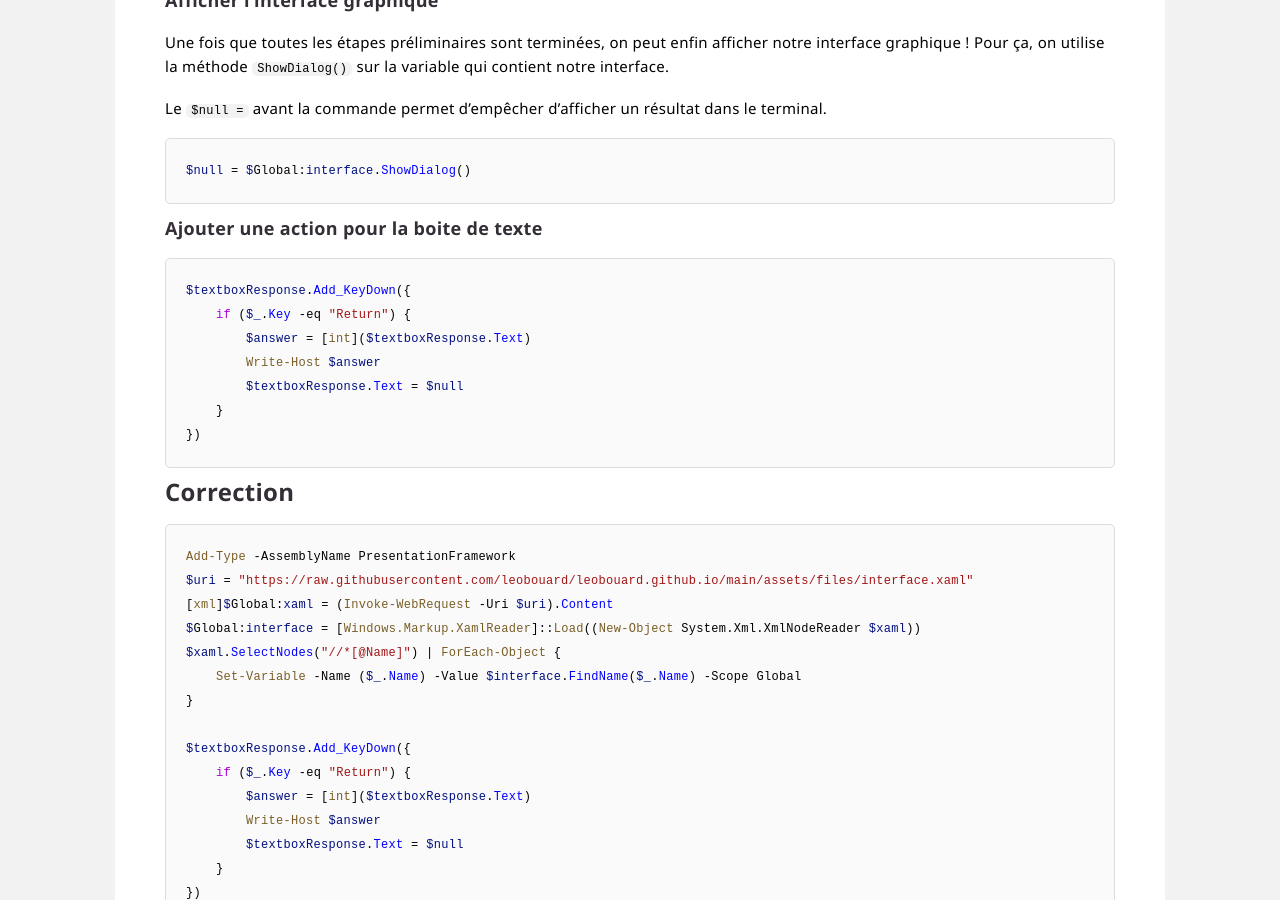
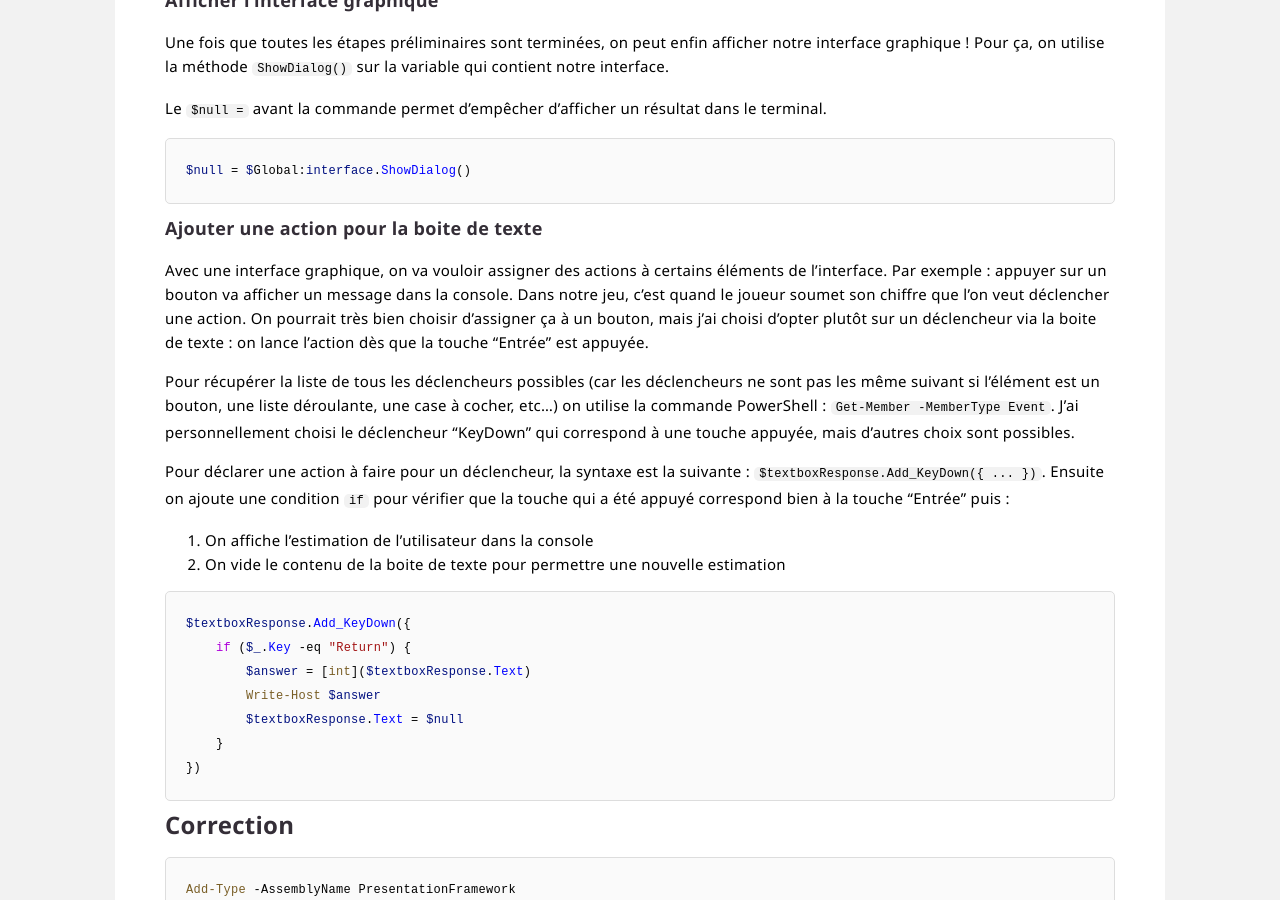
Before and after one commit to leobouard/leobouard.github.io, a Jekyll site: the page built from _posts/2022-12-01-cours-pratique-powershell-008.md, in a window 1280 px wide and 900 px high, scrolled down 1930 px. Built offline with Jekyll 4.4.1, drawn with Linux system fonts in a browser that asks for light colours; some web fonts are replaced; some of the changed text lies outside the part shown.

Commit message:
Update 2022-12-01-cours-pratique-powershell-008.md

````diff
--- a/_posts/2022-12-01-cours-pratique-powershell-008.md
+++ b/_posts/2022-12-01-cours-pratique-powershell-008.md
@@ -82,6 +82,15 @@ $null = $Global:interface.ShowDialog()
 
 ### Ajouter une action pour la boite de texte
 
+Avec une interface graphique, on va vouloir assigner des actions à certains éléments de l'interface. Par exemple : appuyer sur un bouton va afficher un message dans la console. Dans notre jeu, c'est quand le joueur soumet son chiffre que l'on veut déclencher une action. On pourrait très bien choisir d'assigner ça à un bouton, mais j'ai choisi d'opter plutôt sur un déclencheur via la boite de texte : on lance l'action dès que la touche "Entrée" est appuyée.
+
+Pour récupérer la liste de tous les déclencheurs possibles (car les déclencheurs ne sont pas les même suivant si l'élément est un bouton, une liste déroulante, une case à cocher, etc…) on utilise la commande PowerShell : `Get-Member -MemberType Event`. J'ai personnellement choisi le déclencheur "KeyDown" qui correspond à une touche appuyée, mais d'autres choix sont possibles.
+
+Pour déclarer une action à faire pour un déclencheur, la syntaxe est la suivante : `$textboxResponse.Add_KeyDown({ ... })`. Ensuite on ajoute une condition `if` pour vérifier que la touche qui a été appuyé correspond bien à la touche "Entrée" puis :
+
+1. On affiche l'estimation de l'utilisateur dans la console
+2. On vide le contenu de la boite de texte pour permettre une nouvelle estimation
+
 ```powershell
 $textboxResponse.Add_KeyDown({
     if ($_.Key -eq "Return") {
````
Also changed, not shown: other parts of _posts/2022-12-01-cours-pratique-powershell-008.md (+1 -1 lines).
